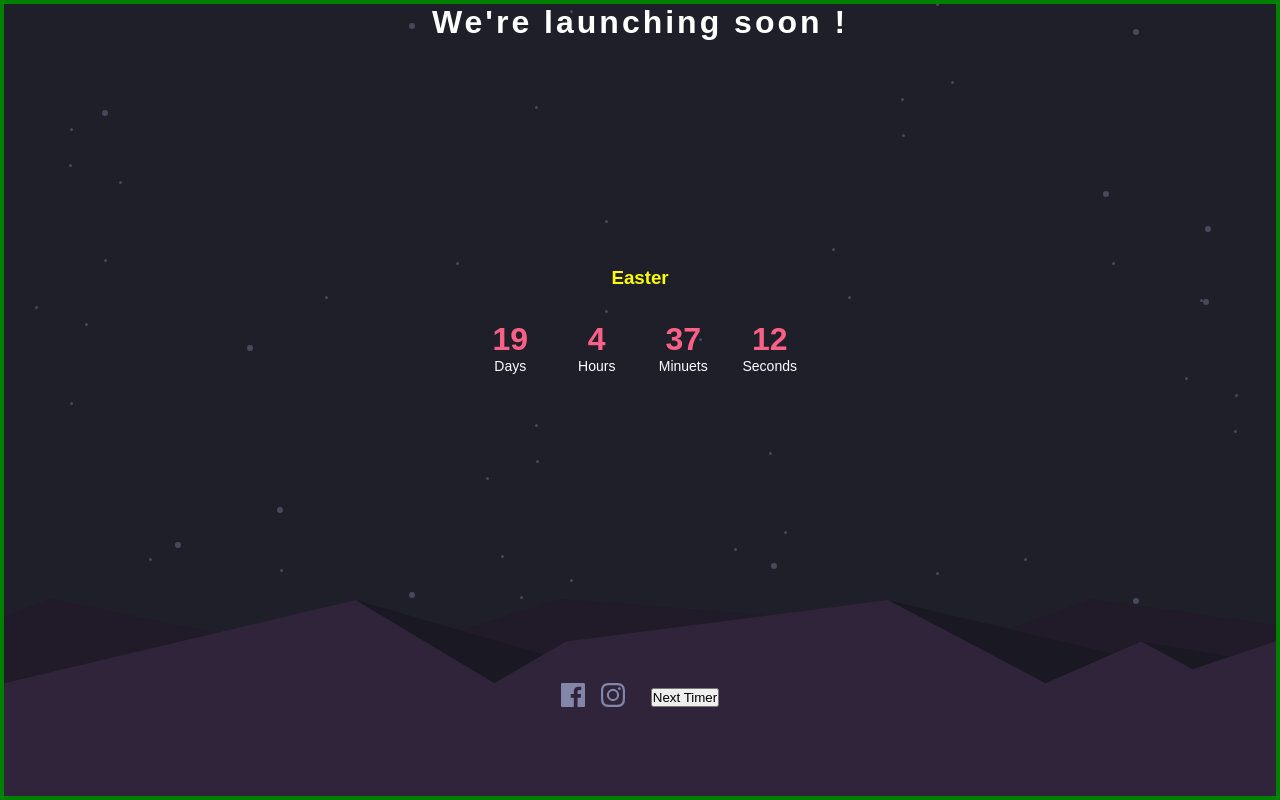
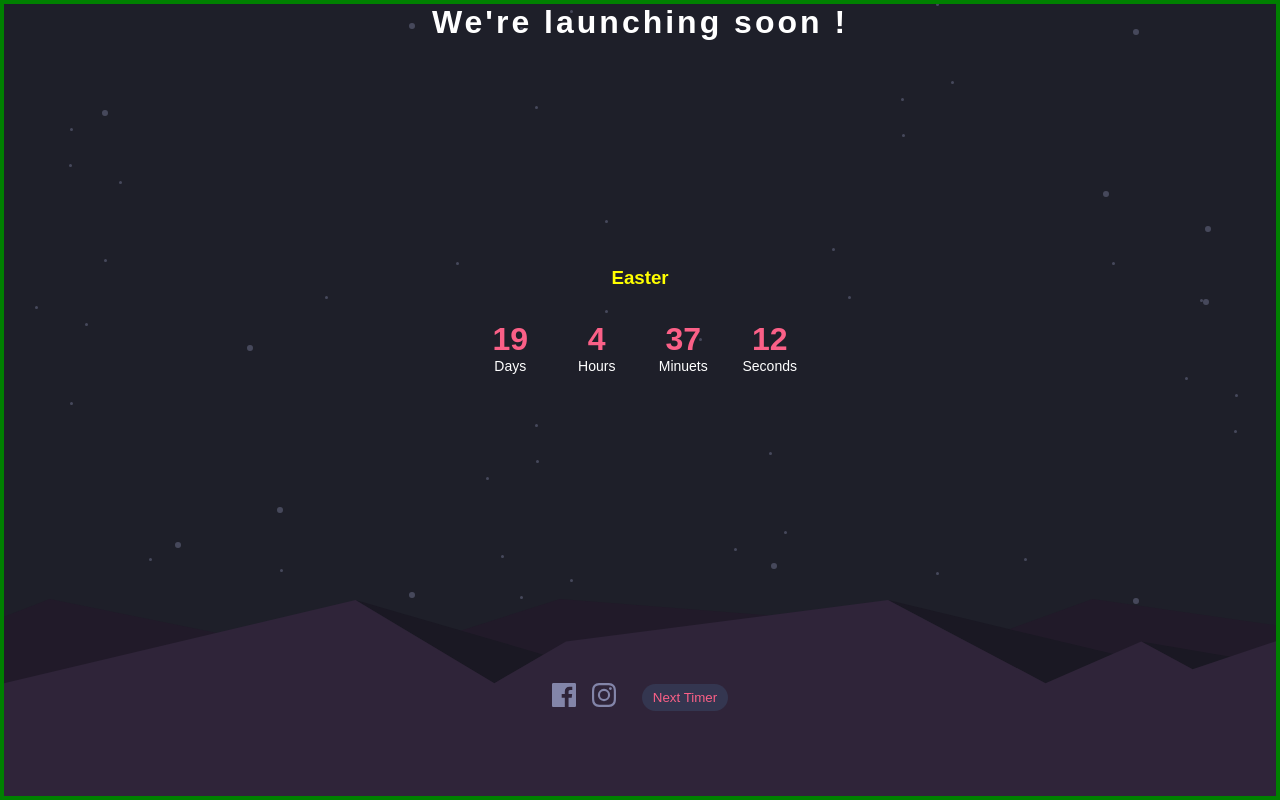
Before and after one commit to abiodunfreeman/count-down-timer, a React (Create React App) app: page / in a window 1280 px wide. Built offline with nearby package versions, Linux system fonts and the light colour scheme.

Commit message:
added moms birthday

```diff
--- a/src/components/data.js
+++ b/src/components/data.js
@@ -1,14 +1,14 @@
 const event = [
     {
-      name: "Angie Birthday",
+      name: "Angie's Birthday",
       date: "04/01/2023"
     },
     {
-      name: "Poppi Birthday",
+      name: "Poppi's Birthday",
       date: "04/06/2022"
     },
     {
-      name: "Kevon Birthday",
+      name: "Kevon's Birthday",
       date: "06/24/2022"
     },
     {
@@ -22,6 +22,10 @@ const event = [
     {
       name: "Easter",
       date:"04/17/2022"
+    },
+    {
+      name: "Mom's Birthday",
+      date:"05/09/2022"
     }
   ];
   export default event;
--- a/src/components/footer.css
+++ b/src/components/footer.css
@@ -14,6 +14,16 @@ footer {
   .icon path:hover, button:hover {
     fill: hsl(345, 95%, 68%);
   }
+  footer button {
+    background-color: hsl(236, 21%, 26%);
+    color:hsl(345, 95%, 68%);
+    padding: .3rem .6rem;
+    border: 1px solid transparent;
+    border-radius: 40px;
+  }
+  footer button:hover{
+    border-color: hsl(345, 95%, 68%);
+  }
   /*----------------HEADER---------------------*/
   header {
     color: white;
```
Also changed, not shown: .codesandbox/workspace.json (deleted), 1 other file (tests, documents, lock files or other folders).
